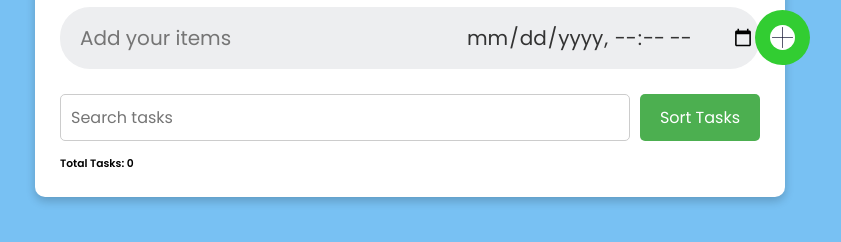
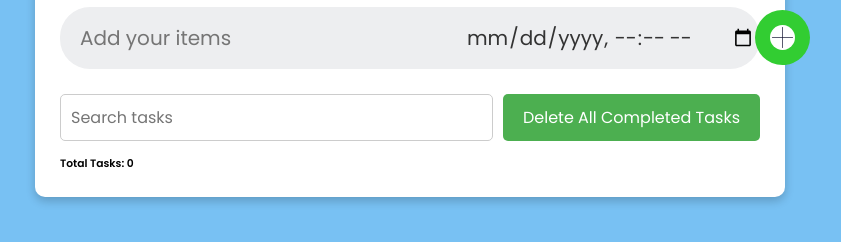
Before and after one commit to syedmahihossen/syedmahihossen.github.io, a plain HTML site: page todolist/index.html in a window 1280 px wide. Shown: the part 346-588 px from the top of the page, without its empty margins (230-1071 px from the left). Drawn offline with Linux system fonts and the light colour scheme.

Commit message:
Update index.html
change sort button to delete all completed task

```diff
--- a/todolist/index.html
+++ b/todolist/index.html
@@ -24,7 +24,7 @@
         <div class="todo-actions">
             <input type="text" id="searchText" class="search-input" placeholder="Search tasks"
                 onkeyup="SearchToDoItems()" />
-            <button onclick="SortToDoItems()">Sort Tasks</button>
+            <button onclick="DeleteAllCompletedTasks()">Delete All Completed Tasks</button>
         </div>
         <h5 id="Alert"></h5>
         <h6 id="TaskCounter"></h6>
```
